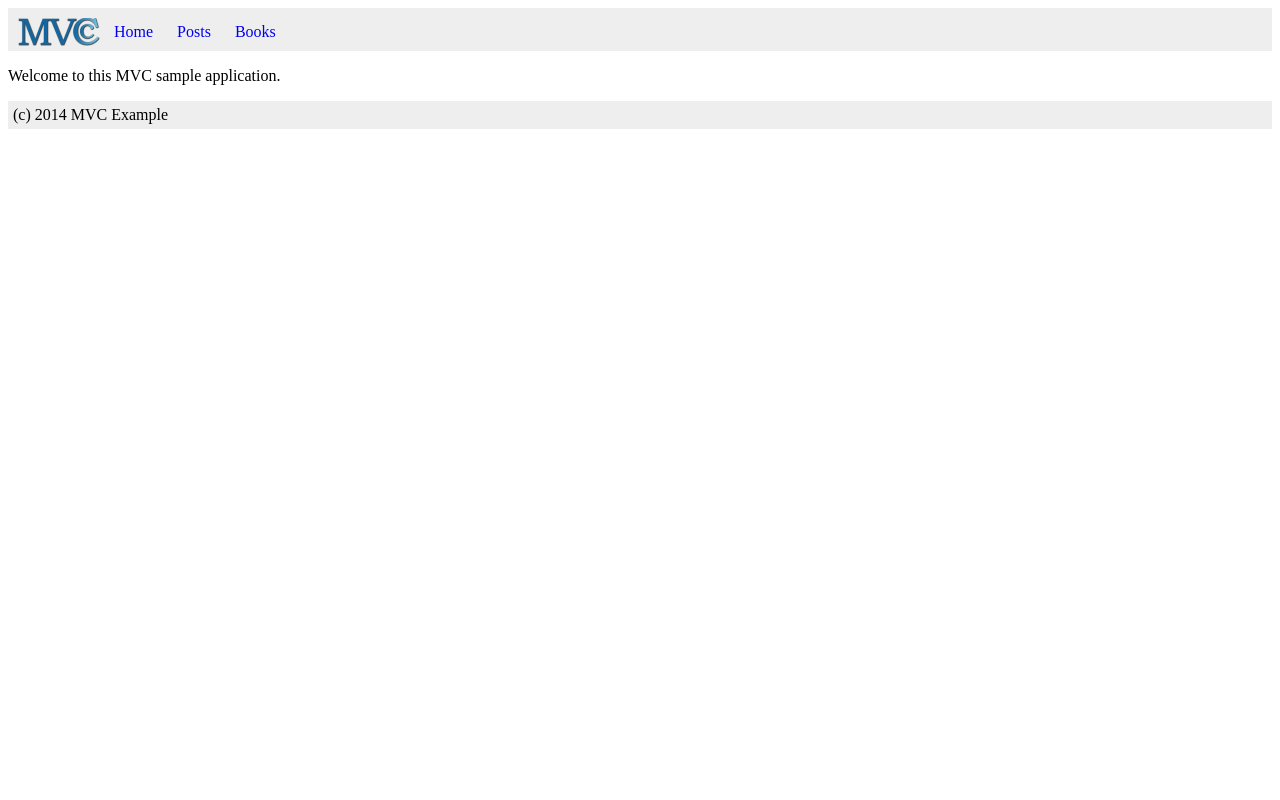
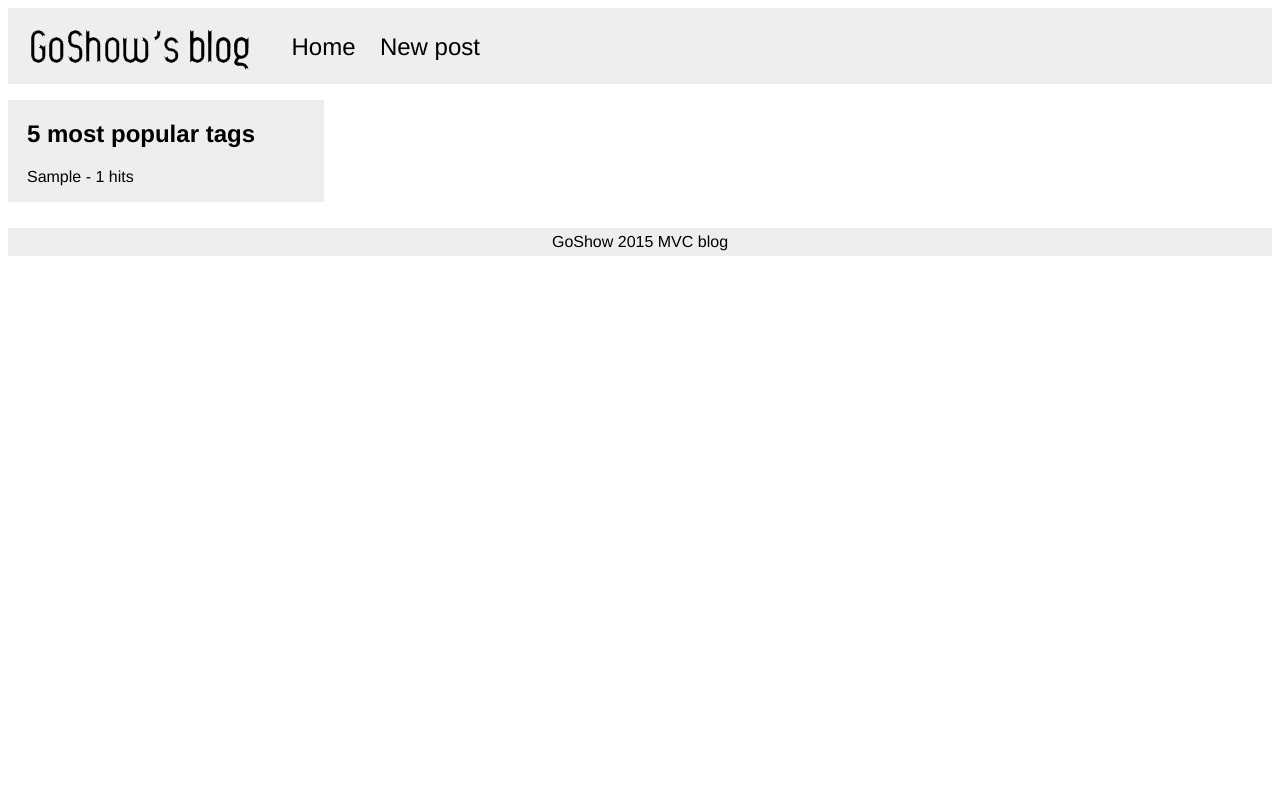
Before and after one commit to GoShow/PHP-MVC-Framework, a PHP site: page / in a window 1280 px wide. Run offline with PHP 8.4, Linux system fonts and the light colour scheme; tables that the repository leaves empty or names only in its code hold one stand-in row (values such as "Sample post").

Commit message:
crud posts

```diff
--- a/content/styles.css
+++ b/content/styles.css
@@ -1,5 +1,12 @@
+html, body {
+    min-height: 100%;
+    font-family: Helvetica;
+    font-size: 16px;
+}
+
 body>header {
     background: #eee;
+    padding-right: 1rem;
 }
 
 body>header>a {
@@ -9,7 +16,7 @@ body>header>a {
 
 ul.menu {
     vertical-align: top;
-    margin: 5px 0 0 0;
+    margin: 5px 0 0 1rem;
     padding: 0;
     display: inline-block;
 }
@@ -20,12 +27,16 @@ ul.menu li {
     padding: 5px;
 }
 
-ul.menu li:hover {
-    background: #ccc;
+
+ul.menu li:hover a{
+    color:#f00;
 }
 
 ul.menu li a {
     text-decoration: none;
+    font-size: 1.5rem;
+    color: #000;
+    line-height: 47px;
 }
 
 body>footer {
@@ -55,3 +66,78 @@ ul.error-messages {
 ul.error-messages li {
     display: block;
 }
+
+fieldset {
+    width: 80%;
+    margin: 0 auto;
+    border: none;
+}
+
+input, textarea {
+    display: block;
+    width: 100%;
+    padding: .5rem 0;
+    margin: 0 0 2rem 0;
+    font-size: 1rem;
+}
+
+textarea {
+    vertical-align: top;
+}
+
+.post {
+    border-bottom: 1px solid #000;
+    padding: 1rem;
+}
+
+.wrapper {
+    min-height: 100%;
+    overflow: hidden;
+}
+
+aside {
+    height: 100%;
+    background: #eee;
+    width: 22%;
+    float: left;
+    margin: 1rem 0;
+    padding: 0 1.5%
+}
+
+.content {
+    float: left;
+    width: 70%;
+    padding:0 2.5%;
+}
+
+footer {
+    text-align: center;
+    padding: 1rem 0;
+}
+
+h1{
+    text-align: center;
+}
+
+.post form {
+    display: inline-block;
+    width: 20%;
+}
+
+button, .button {
+    padding: .5rem 1rem;
+    border: 1px solid #999;
+    text-decoration: none;
+    background: #ccc;
+    font-size: 1rem;
+}
+
+button:hover, .button:hover {
+    background: #228b22;
+    color: #fff;
+    cursor: pointer;
+}
+
+.post form button {
+    width: 90%;
+}
--- a/controllers/HomeController.php
+++ b/controllers/HomeController.php
@@ -1,7 +1,17 @@
 <?php
 
 class HomeController extends BaseController {
+    private $postsModel;
+
     protected function onInit() {
-        $this->title = 'Welcome';
+        $this->title = 'Home';
+        $this->postsModel = new PostsModel();
     }
+
+    public function index() {
+        $this->posts = $this->postsModel->getAll();
+        $this->tags = $this->postsModel->getTags();
+    }
+
+
 }
--- a/models/PostsModel.php
+++ b/models/PostsModel.php
@@ -4,14 +4,25 @@ class PostsModel extends BaseModel
 {
     public function getAll()
     {
-        $statement = self::$db->query("SELECT * FROM posts WHERE isDeleted = 0 ORDER BY postedON");
+        $statement = self::$db->query("
+          SELECT *
+          FROM posts
+          WHERE isDeleted = 0
+          ORDER BY postedOn DESC");
         return $statement->fetch_all(MYSQLI_ASSOC);
     }
 
+    public function getTags(){
+        $statement = self::$db->query("
+          SELECT  tag, COUNT(tag) as tagsCount
+          FROM tags
+          GROUP BY tag
+          ORDER BY COUNT(tag) DESC, tag
+          LIMIT 5");
+        return $statement->fetch_all(MYSQLI_ASSOC);
+    }
 
-
-    public function find($id)
-    {
+    public function getPost($id){
         $statement = self::$db->prepare(
             "SELECT * FROM posts WHERE id = ?");
         $statement->bind_param("i", $id);
@@ -19,9 +30,11 @@ class PostsModel extends BaseModel
         return $statement->get_result()->fetch_assoc();
     }
 
-    public function create($title, $text)
+
+
+    public function create($title, $text, $tags)
     {
-        if ($title == '' || $text == '') {
+        if ($title == '' || $text == '' ||  count($tags) == 0) {
             return false;
         }
 
@@ -29,27 +42,57 @@ class PostsModel extends BaseModel
             "INSERT INTO posts(title, text) VALUES(?, ?)");
         $statement->bind_param("ss", $title, $text);
         $statement->execute();
+
+        $statement = self::$db->prepare(
+            "SELECT id FROM posts WHERE title = ? AND text = ?");
+        $statement->bind_param("ss", $title, $text);
+        $statement->execute();
+        $result = $statement->get_result()->fetch_assoc();
+        $postId = $result['id'];
+
+        foreach ($tags as $tag) {
+            $statement = self::$db->prepare(
+            "INSERT INTO tags(tag, post_id) VALUES(?, ?)");
+            $statement->bind_param("si", $tag, $postId);
+            $statement->execute();
+        }
         return $statement->affected_rows > 0;
     }
 
-    public function edit($id, $name)
+    public function edit($id, $title, $text)
     {
-        if ($name == '') {
+        if ($title == '' || $text == '') {
             return false;
         }
         $statement = self::$db->prepare(
-            "UPDATE posts SET name = ? WHERE id = ?");
-        $statement->bind_param("si", $name, $id);
+            "UPDATE posts SET title = ?, text = ? WHERE id = ?");
+        $statement->bind_param("ssi", $title, $text, $id);
         $statement->execute();
         return $statement->errno == 0;
     }
 
     public function delete($id)
     {
+        $deleted = 1;
         $statement = self::$db->prepare(
-            "DELETE FROM posts WHERE id = ?");
-        $statement->bind_param("i", $id);
+            "UPDATE posts SET isDeleted = ? WHERE id = ?");
+        $statement->bind_param("ii", $deleted, $id);
         $statement->execute();
         return $statement->affected_rows > 0;
     }
+
+    public function increaseVisits($id){
+        $statement = self::$db->prepare(
+            "SELECT visits FROM posts WHERE id = ?");
+        $statement->bind_param("i", $id);
+        $statement->execute();
+        $result = $statement->get_result()->fetch_assoc();
+        $visits = $result['visits'] + 1;
+
+        $statement = self::$db->prepare(
+            "UPDATE posts SET visits = ? WHERE id = ?");
+        $statement->bind_param("ii", $visits, $id);
+        $statement->execute();
+        return $statement->errno == 0;
+    }
 }
--- a/views/home/index.php
+++ b/views/home/index.php
@@ -1 +1,21 @@
-<p>Welcome to this MVC sample application.</p>
+<?php foreach ($this->posts as $post) : ?>
+    <div class="post">
+        <h2><?= htmlspecialchars($post['title']) ?></h2>
+
+        <p>Visits: <?= htmlspecialchars($post['visits']) ?></p>
+
+        <form method="post" action="/posts">
+            <input type="hidden" name="postId" value="<?= htmlspecialchars($post['id']) ?>" />
+            <button type="submit">View This Post</button>
+        </form>
+        <form method="post" action="/posts/edit">
+            <input type="hidden" name="postId" value="<?= htmlspecialchars($post['id']) ?>" />
+            <button type="submit">Edit</button>
+        </form>
+        <form method="post" action="/posts/delete">
+            <input type="hidden" name="postId" value="<?= htmlspecialchars($post['id']) ?>" />
+            <button type="submit">Delete</button>
+        </form>
+    </div>
+
+<?php endforeach ?>
--- /dev/null
+++ b/views/layouts/aside.php
@@ -0,0 +1,8 @@
+<aside>
+    <h2>5 most popular tags</h2>
+    <?php foreach ($this->tags as $tag) : ?>
+        <div class="tags">
+            <p><?= htmlspecialchars($tag['tag']) ?> - <?= htmlspecialchars($tag['tagsCount']) ?> hits</p>
+        </div>
+    <?php endforeach ?>
+</aside>
--- a/views/layouts/default/footer.php
+++ b/views/layouts/default/footer.php
@@ -1,5 +1,6 @@
-    </div>
-    <footer>(c) 2014 MVC Example</footer>
+            </div>
+        </div>
+    <footer>GoShow 2015 MVC blog</footer>
 </body>
 
 </html>
--- a/views/layouts/default/header.php
+++ b/views/layouts/default/header.php
@@ -2,7 +2,7 @@
 <html>
 
 <head>
-    <link rel="stylesheet" href="/content/styles.css" />
+    <link rel="stylesheet" href="/content/styles.css"/>
     <title><?php echo htmlspecialchars($this->title) ?></title>
 </head>
 
@@ -11,9 +11,10 @@
     <a href="/"><img src="/content/images/site-logo.png"></a>
     <ul class="menu">
         <li><a href="/">Home</a></li>
-            <li><a href="/posts">Posts</a></li>
-            <li><a href="/books">Books</a></li>
+        <li><a href="/posts/create">New post</a></li>
     </ul>
 </header>
+<div class="wrapper">
+    <?php include_once('views/layouts/aside.php'); ?>
+    <div class="content">
         <?php include_once('views/layouts/messages.php'); ?>
-    <div class="wrapper">
```
Also changed, not shown: controllers/AuthController.php (added, +7 -0 lines), controllers/PostsController.php (+52 -23 lines), views/posts/create.php (+21 -11 lines), views/posts/delete.php (added, +10 -0 lines), views/posts/edit.php (+11 -10 lines), views/posts/index.php (+4 -9 lines), content/images/site-logo.png, models/AuthModel.php (added). Lines whose indentation alone changed are shown as unchanged.
